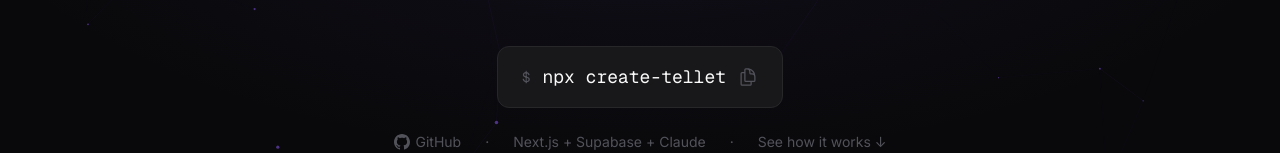
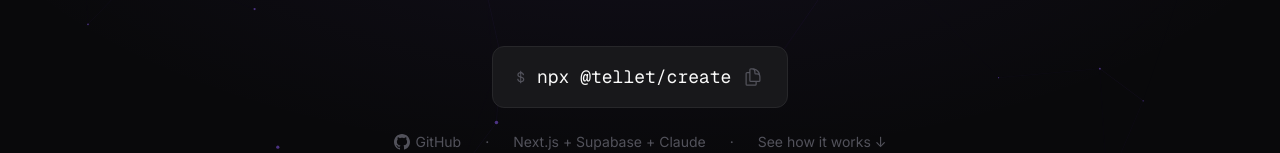
Before and after one commit to agentic-company/tellet.com, a Next.js app: page / in a window 1280 px wide. Shown: the part 492-645 px from the top of the page. Built offline with nearby package versions, Linux system fonts and the light colour scheme.

Commit message:
restore @tellet/create references (org package)
Co-Authored-By: Claude Opus 4.6 <noreply@anthropic.com>

```diff
--- a/components/sections/FinalCTA.tsx
+++ b/components/sections/FinalCTA.tsx
@@ -7,7 +7,7 @@ export function FinalCTA() {
   const [copied, setCopied] = useState(false);
 
   const copy = () => {
-    navigator.clipboard.writeText("npx create-tellet");
+    navigator.clipboard.writeText("npx @tellet/create");
     setCopied(true);
     setTimeout(() => setCopied(false), 2000);
   };
@@ -37,7 +37,7 @@ export function FinalCTA() {
             >
               <span className="text-text-tertiary font-mono text-sm">$</span>
               <code className="font-mono text-lg text-text-primary">
-                npx create-tellet
+                npx @tellet/create
               </code>
               <span className="text-text-tertiary">
                 {copied ? (
--- a/components/sections/GetStarted.tsx
+++ b/components/sections/GetStarted.tsx
@@ -26,7 +26,7 @@ export function GetStarted() {
           <div className="p-5 font-mono text-sm space-y-4">
             <div>
               <p className="text-text-tertiary mb-1"># 1. Create your AI company</p>
-              <p className="text-text-primary">$ npx create-tellet</p>
+              <p className="text-text-primary">$ npx @tellet/create</p>
             </div>
             <div>
               <p className="text-text-tertiary mb-1"># 2. Run locally</p>
--- a/components/sections/Hero.tsx
+++ b/components/sections/Hero.tsx
@@ -8,7 +8,7 @@ export function Hero() {
   const [copied, setCopied] = useState(false);
 
   const copy = () => {
-    navigator.clipboard.writeText("npx create-tellet");
+    navigator.clipboard.writeText("npx @tellet/create");
     setCopied(true);
     setTimeout(() => setCopied(false), 2000);
   };
@@ -70,7 +70,7 @@ export function Hero() {
           >
             <span className="text-text-tertiary font-mono text-sm">$</span>
             <code className="font-mono text-lg text-text-primary">
-              npx create-tellet
+              npx @tellet/create
             </code>
             <span className="text-text-tertiary group-hover:text-accent transition-colors">
               {copied ? (
--- a/components/sections/TerminalDemo.tsx
+++ b/components/sections/TerminalDemo.tsx
@@ -5,7 +5,7 @@ import { SectionWrapper } from "@/components/ui/SectionWrapper";
 import { FadeUp } from "@/components/animations/FadeUp";
 
 const lines = [
-  { text: "$ npx create-tellet", type: "command" },
+  { text: "$ npx @tellet/create", type: "command" },
   { text: "", type: "blank" },
   { text: "  ? What would you like to do?", type: "prompt" },
   { text: "  > New — Build a new AI company", type: "input" },
--- a/lib/constants.ts
+++ b/lib/constants.ts
@@ -48,7 +48,7 @@ export const STEPS = [
   {
     number: "01",
     title: "Run one command",
-    description: "npx create-tellet — choose New or Connect, pick your cloud, answer a few questions. 60 seconds.",
+    description: "npx @tellet/create — choose New or Connect, pick your cloud, answer a few questions. 60 seconds.",
   },
   {
     number: "02",
```
